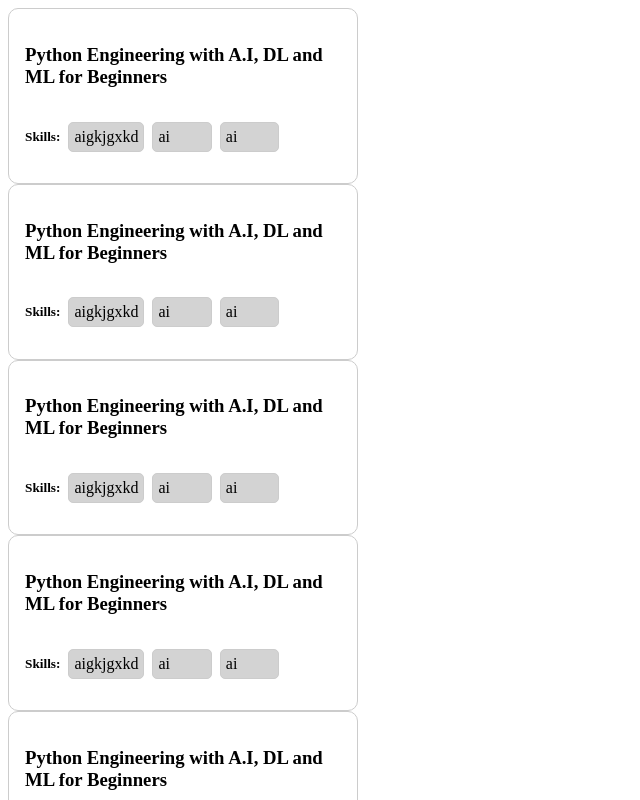
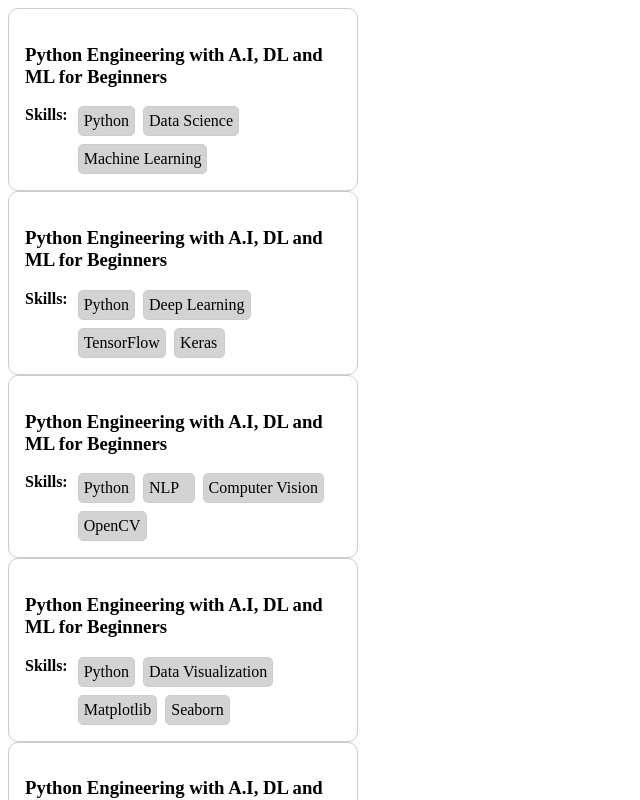
Before and after one commit to jyotikad2809/react-journey, a React (Vite) app: page / in a window 1280 px wide. Shown: the top 800 px of the page, without its empty margins (0-640 px from the left). Built offline with nearby package versions, Linux system fonts and the light colour scheme.

Commit message:
feat: send dummy data as props to child component

```diff
--- a/src/component/Card.jsx
+++ b/src/component/Card.jsx
@@ -1,22 +1,17 @@
-import { useState } from "react";
 import "../style.css";
 import Chip from "./Chip";
 
-const skills = [
-  { id: 0, label: "aigkjgxkd" },
-  { id: 1, label: "ai" },
-  { id: 2, label: "ai" },
-];
-
-export default function Card({ title }) {
+export default function Card({ title, skills }) {
   return (
     <div className="card">
       <h3>{title}</h3>
-      <div className="skills-container">
-        <h5>Skills:</h5>
-        {skills.map((skill) => (
-          <Chip skill={skill.label} key={skill.id} />
-        ))}
+      <div className="skill-wrapper">
+        <span className="skill-title">Skills:</span>
+        <div className="skills-container">
+          {skills.map((skill) => (
+            <Chip skill={skill} key={skill} />
+          ))}
+        </div>
       </div>
     </div>
   );
```
